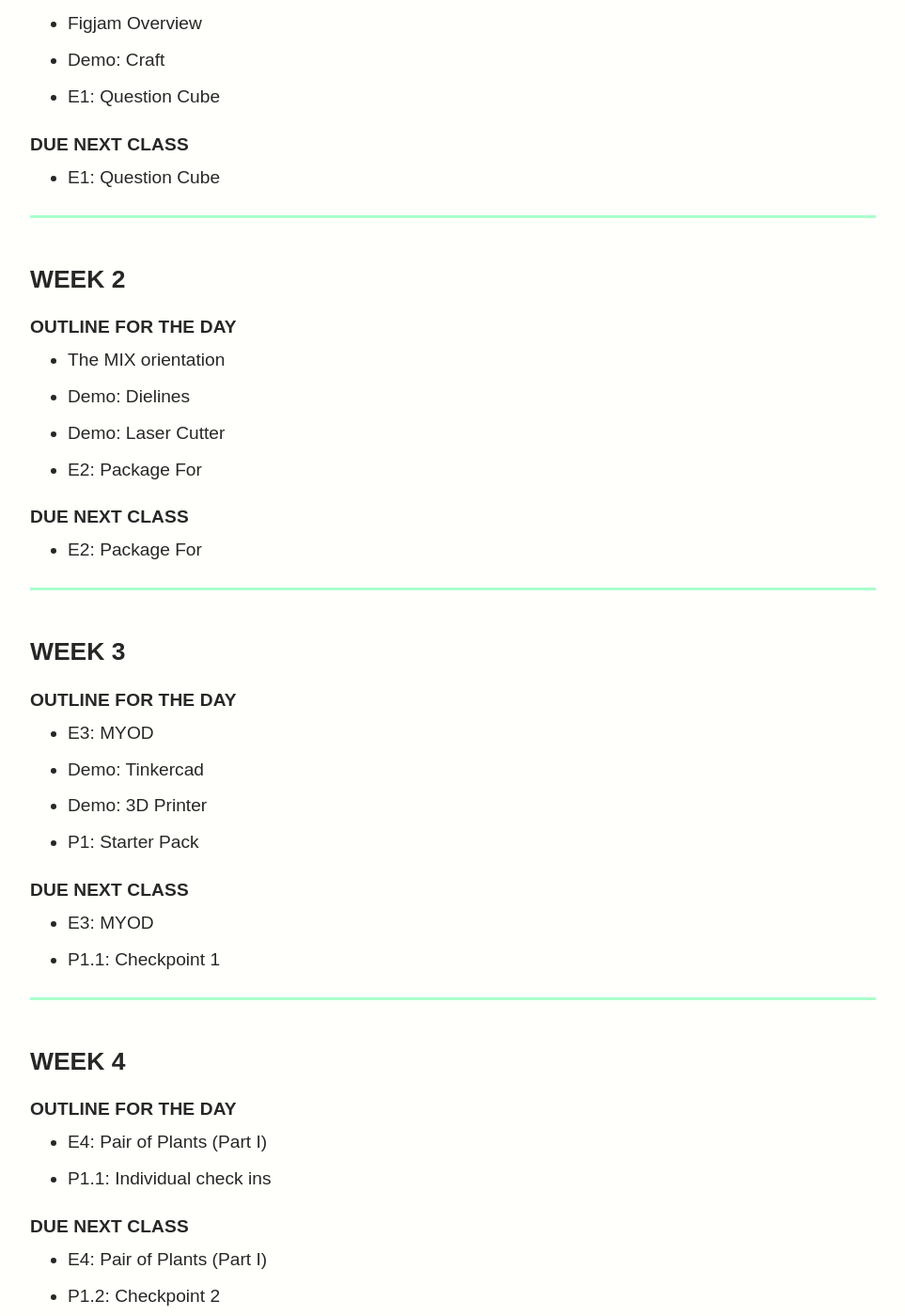
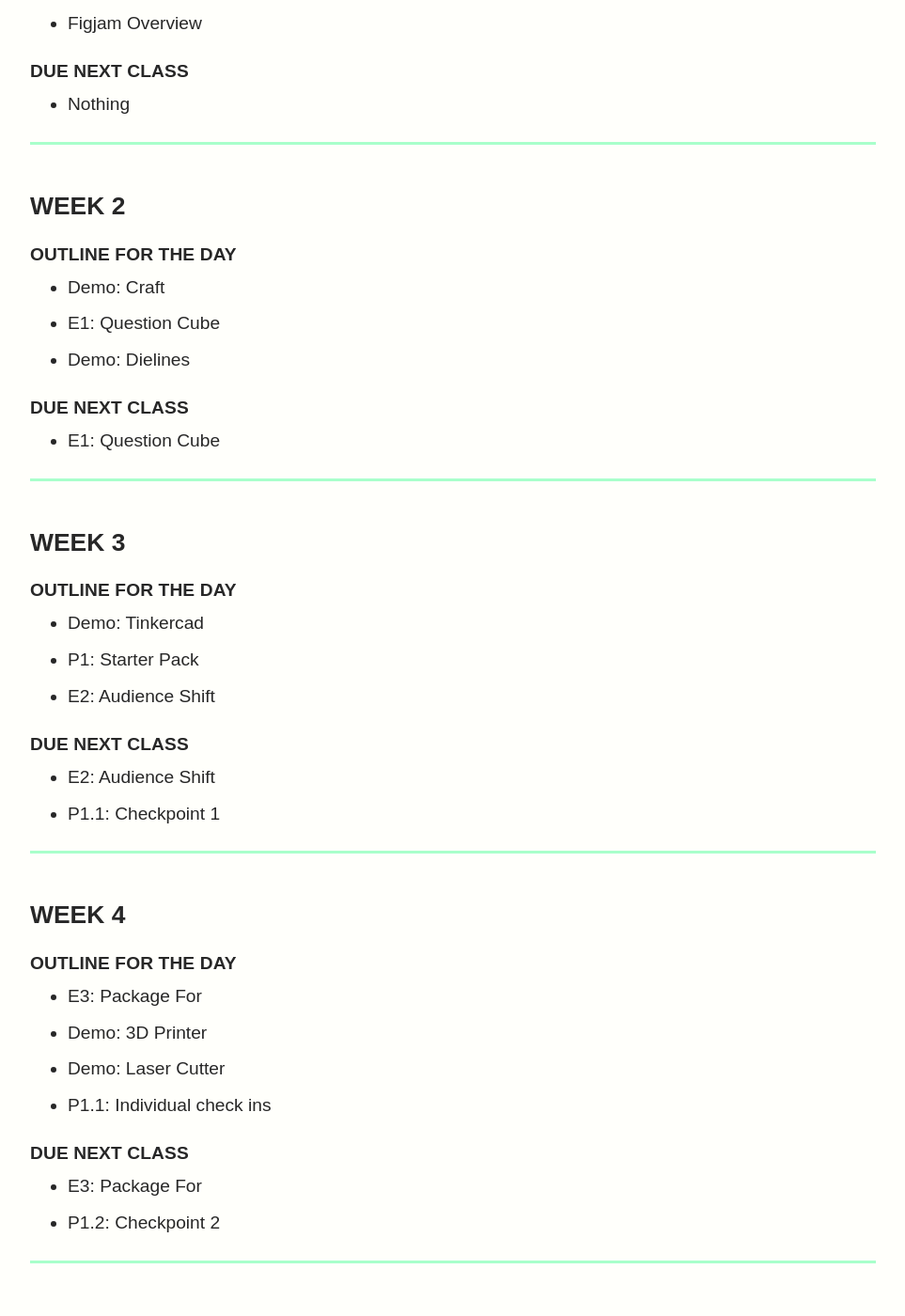
Before and after one commit to gmu-gd/package26-spring, a Jekyll site: the page built from schedule/index.md, in a window 1280 px wide and 1400 px high, scrolled down 493 px. Shown: the whole window at 94% size, without its empty margins (0-963 px from the left). Built offline with Jekyll 4.4.1, drawn with Linux system fonts in a browser that asks for light colours; some web fonts are replaced; some of the changed text lies outside the part shown.

Commit message:
shceulde update

```diff
--- a/schedule/index.md
+++ b/schedule/index.md
@@ -12,68 +12,67 @@ If you want to know what is due for next class, [check here]({{ site.baseurl }}/
 * Course Overview
 * Packaging Chat
 * Figjam Overview
+
+#### Due Next Class
+* Nothing
+
+---
+
+### Week 2
+#### Outline for the Day
 * Demo: Craft
 * E1: Question Cube
+* Demo: Dielines
 
 #### Due Next Class
 * E1: Question Cube
 
 ---
-<!-- mix -->
-### Week 2
+
+### Week 3
 #### Outline for the Day
-* The MIX orientation
-* Demo: Dielines
-* Demo: Laser Cutter
-* E2: Package For
+* Demo: Tinkercad
+* P1: Starter Pack
+* E2: Audience Shift
 
 #### Due Next Class
-* E2: Package For
-
----
-
-<!-- mix -->
-### Week 3
-#### Outline for the Day
-* E3: MYOD
-* Demo: Tinkercad
-* Demo: 3D Printer
-* P1: Starter Pack
-
-#### Due Next Class
-* E3: MYOD
+* E2: Audience Shift
 * P1.1: Checkpoint 1
 
 ---
 
 ### Week 4
 #### Outline for the Day
-* E4: Pair of Plants (Part I)
+* E3: Package For
+* Demo: 3D Printer
+* Demo: Laser Cutter
 * P1.1: Individual check ins
 
 #### Due Next Class
-* E4: Pair of Plants (Part I)
+* E3: Package For
 * P1.2: Checkpoint 2
 
 ---
 
 ### Week 5
 #### Outline for the Day
-* E4: Pair of Plants (Part II)
+* E4: MYOD
 * P1.2: Small group check ins
 
 #### Due Next Class
-* E4: Pair of Plants (Part II)
+* E4: MYOD
 * P1.3: Checkpoint 3
 
 ---
 <!-- mix -->
 ### Week 6
 #### Outline for the Day
+* E5: Pair of Plants (Part I)
 * P1.3: Small group critiques
 
 #### Due Next Class
 * P1.4: Checkpoint 4
+* E5: Pair of Plants (Part I)
 
 ---
 
```
Also changed, not shown: other parts of schedule/index.md (+2 -0 lines).
